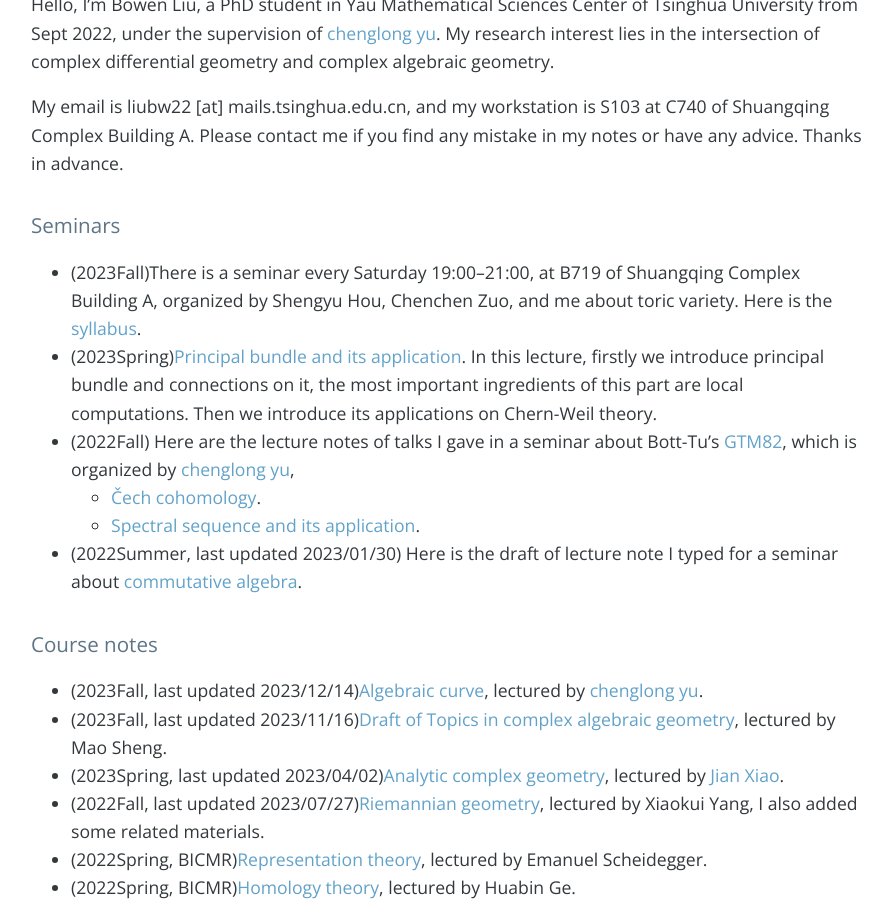
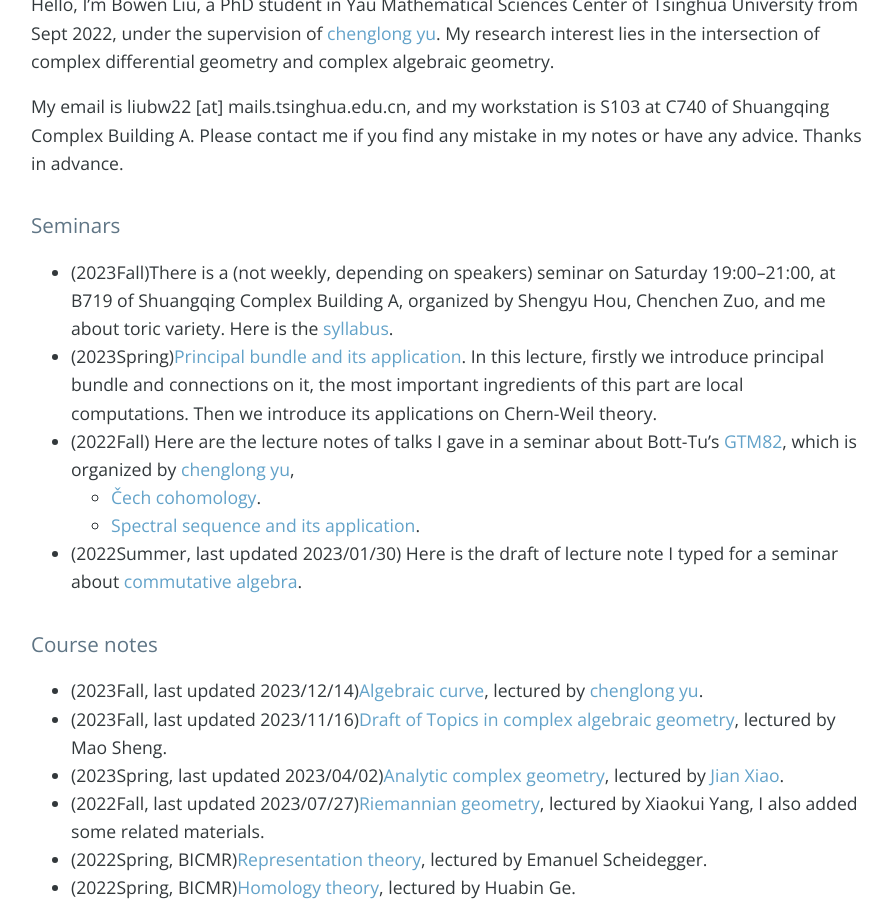
Before and after one commit to bowenl-math/bowenl-math.github.io, a Jekyll site: the page built from index.md, in a window 1280 px wide and 900 px high, scrolled down 403 px. Shown: the whole window, without its empty margins (193-1085 px from the left). Built offline with Jekyll 4.4.1, drawn with Linux system fonts in a browser that asks for light colours; nearby versions of some CDN libraries; our own code applies the rules of GitHub Pages for plain Markdown files; the list of posts is cut into pages by our own code; comment, search, counter and statistics services are not loaded.

Commit message:
update toric

```diff
--- a/index.md
+++ b/index.md
@@ -5,7 +5,7 @@ My email is liubw22 [at] mails.tsinghua.edu.cn, and my workstation is S103 at C7
 
 
 ### Seminars
-* (2023Fall)There is a seminar every Saturday 19:00--21:00, at B719 of Shuangqing Complex Building A, organized by Shengyu Hou, Chenchen Zuo, and me about toric variety. Here is the [syllabus](notes/2023Fall/toric/syllabus.pdf).
+* (2023Fall)There is a (not weekly, depending on speakers) seminar on Saturday 19:00--21:00, at B719 of Shuangqing Complex Building A, organized by Shengyu Hou, Chenchen Zuo, and me about toric variety. Here is the [syllabus](notes/2023Fall/toric/syllabus.pdf).
 * (2023Spring)[Principal bundle and its application](notes/2023Spring/geometry_of_principal_bundle.pdf). In this lecture, firstly we introduce principal bundle and connections on it, the most important ingredients of this part are local computations. Then we introduce its applications on Chern-Weil theory.
 * (2022Fall) Here are the lecture notes of talks I gave in a seminar about Bott-Tu's [GTM82](https://link.springer.com/book/10.1007/978-1-4757-3951-0), which is organized by [chenglong yu](https://chenglongyu.github.io/),
    - [Čech cohomology](notes/2022Fall/Cech_cohomology.pdf).
```
Also changed, not shown: 1 other file.
